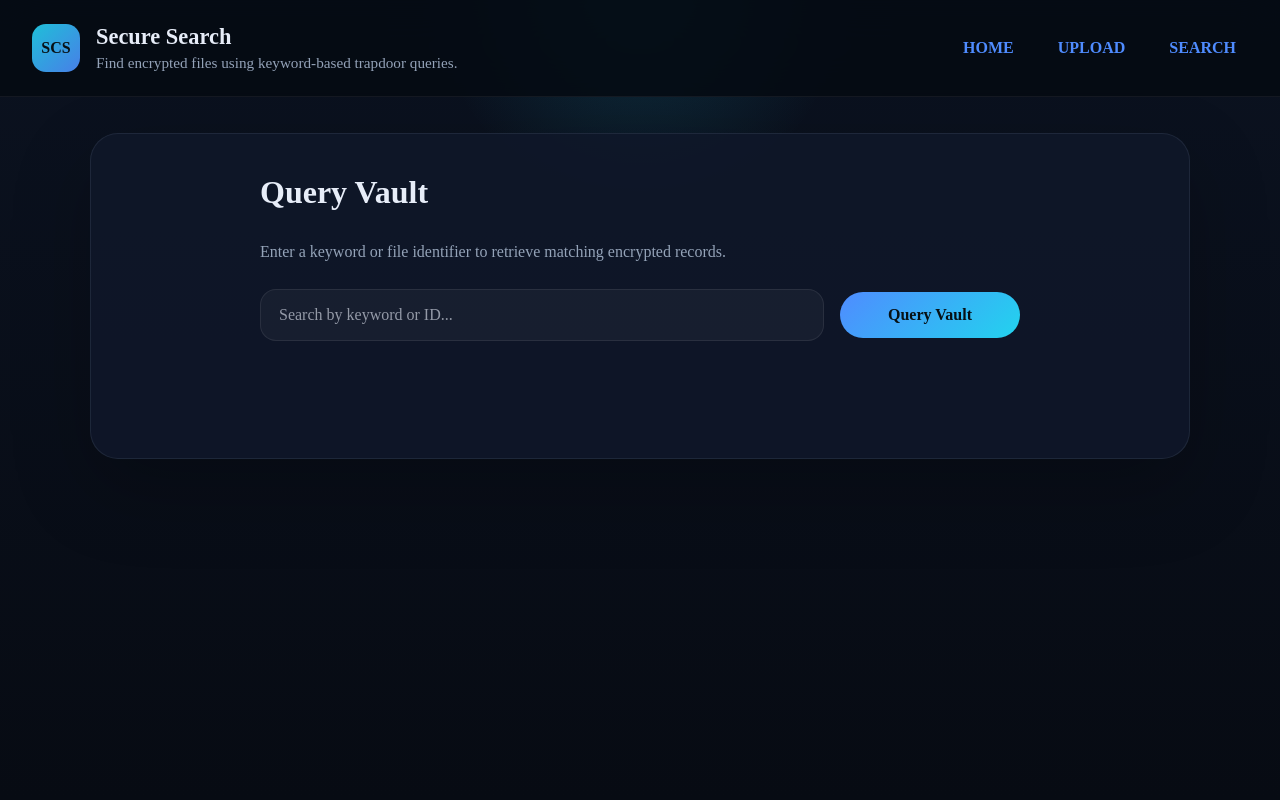
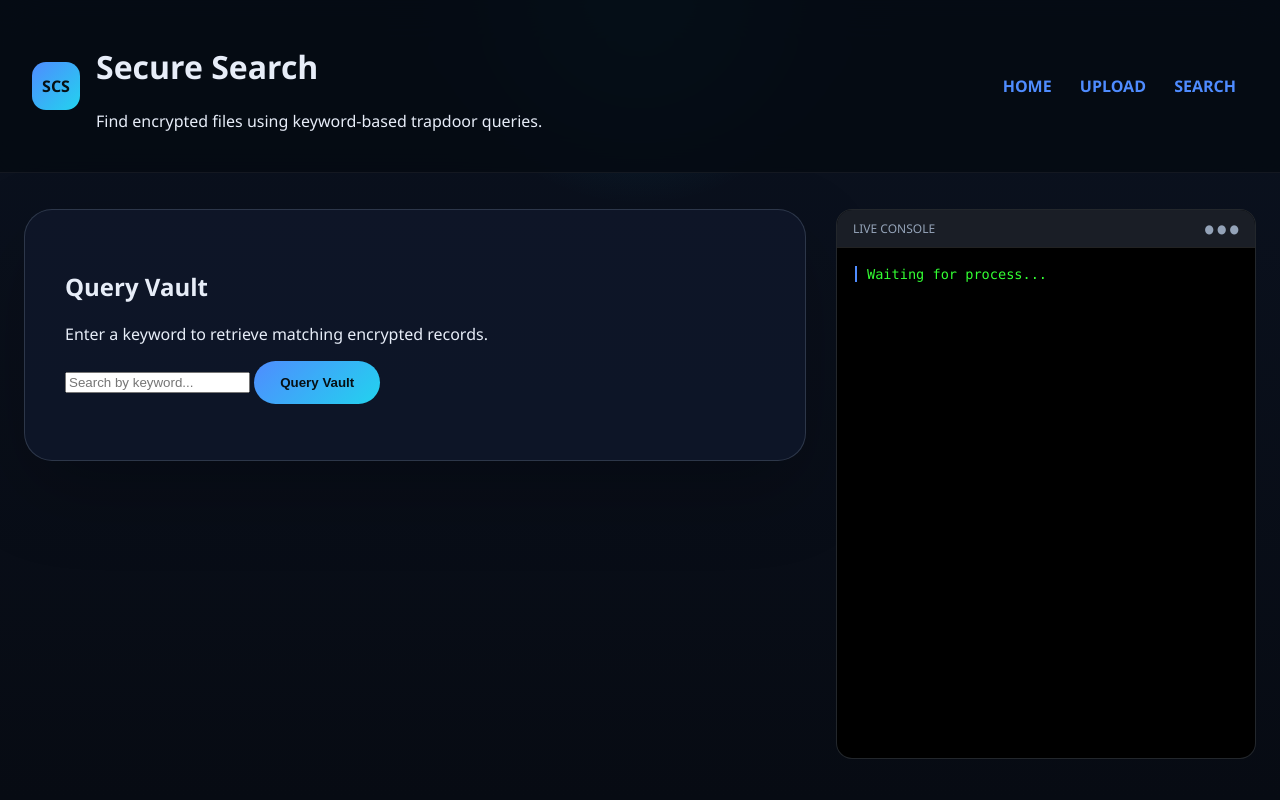
Before and after one commit to Venukumar975/Secure-Cloud-Storage, a Flask app: page /search in a window 1280 px wide. Run offline with Flask 3, Linux system fonts and the light colour scheme; data that the repository does not hold is empty.

Commit message:
Need to work on UI

```diff
--- a/app/app.py
+++ b/app/app.py
@@ -12,6 +12,33 @@ app = Flask(__name__)
 UPLOAD_FOLDER = 'temp_uploads'
 os.makedirs(UPLOAD_FOLDER, exist_ok=True)
 BUCKET_NAME = os.getenv("S3_BUCKET_NAME", "fallback")
+
+
+import queue
+import sys
+
+# Add a global queue to hold log messages
+log_queue = queue.Queue()
+
+# A custom "stream" that puts data into our queue
+class LogStream:
+    def write(self, data):
+        if data.strip():
+            log_queue.put(data)
+    def flush(self):
+        pass
+
+# Redirect standard output so 'print' goes to our queue
+sys.stdout = LogStream()
+
+@app.route('/stream-logs')
+def stream_logs():
+    def generate():
+        while True:
+            # Get log from queue and send as SSE
+            msg = log_queue.get()
+            yield f"data: {msg}\n\n"
+    return app.response_class(generate(), mimetype='text/event-stream')
 
 @app.route('/')
 def index():
@@ -72,4 +99,4 @@ def download_file_route():
     except Exception as e:
         return jsonify({"success": False, "error": str(e)}), 500
 if __name__ == '__main__':
-    app.run(port=5000, debug=True)
+    app.run(port=5030, debug=True)
--- a/app/aws_client.py
+++ b/app/aws_client.py
@@ -15,10 +15,10 @@ def upload_file(local_path, s3_key):
     s3 = get_s3_client()
     try:
         s3.upload_file(local_path, BUCKET_NAME, s3_key)
-        print(f"✅ {local_path} uploaded to S3 as {s3_key}")
+        #print(f"✅ {local_path} uploaded to S3 as {s3_key}")
         return True
     except Exception as e:
-        print(f"❌ Upload failed: {e}")
+        print(f"❌Upload failed: {e}")
         return False
 
 def download_file(s3_key, local_path):
--- a/app/scs_client.py
+++ b/app/scs_client.py
@@ -141,7 +141,7 @@ def run_upload(abs_path):
                 state[kw] = new_pi.hex()
                 success_count += 1
         except Exception as e:
-            print(f" Failed to reach EC2 for keyword '{kw}': {e}")
+            print(f" Failed to reach EC2 for keyword '{kw}':Check Internet Connectivity and Ec2 IP")
 
     # Save finalized local state
     with open(STATE_FILE, "w") as f:
--- a/app/static/style.css
+++ b/app/static/style.css
@@ -1,400 +1,130 @@
 :root {
     --bg-color: #070b13;
     --surface: rgba(15, 23, 42, 0.9);
-    --surface-strong: #111827;
     --accent: #4f8cff;
     --accent-soft: rgba(79, 140, 255, 0.14);
     --text-primary: #e7edf8;
     --text-muted: #94a3b8;
     --border: rgba(148, 163, 184, 0.24);
     --neon-blue: #22d3ee;
+    --terminal-green: #33ff33;
 }
 
-* {
-    box-sizing: border-box;
-}
+* { box-sizing: border-box; }
 
 body {
     margin: 0;
     min-height: 100vh;
-    font-family: 'Segoe UI', Tahoma, Geneva, Verdana, sans-serif;
+    font-family: 'Segoe UI', Tahoma, sans-serif;
     color: var(--text-primary);
     background: radial-gradient(circle at top, rgba(34, 211, 238, 0.16), transparent 20%),
                 linear-gradient(180deg, #0b1220 0%, #070b13 100%);
 }
 
-body, button, input {
-    font: inherit;
-}
-
 .page-header {
-    width: 100%;
-    padding: 24px 32px;
-    display: flex;
-    justify-content: space-between;
-    align-items: center;
-    gap: 20px;
-    background: rgba(5, 11, 19, 0.88);
-    backdrop-filter: blur(20px);
+    width: 100%; padding: 24px 32px;
+    display: flex; justify-content: space-between; align-items: center;
+    background: rgba(5, 11, 19, 0.88); backdrop-filter: blur(20px);
     border-bottom: 1px solid rgba(255, 255, 255, 0.06);
 }
 
-.brand {
-    display: flex;
-    align-items: center;
-    gap: 16px;
-}
-
+.brand { display: flex; align-items: center; gap: 16px; }
 .brand-mark {
-    width: 48px;
-    height: 48px;
-    display: grid;
-    place-items: center;
-    border-radius: 14px;
-    background: linear-gradient(135deg, rgba(34, 211, 238, 0.9), rgba(79, 140, 255, 0.9));
-    font-weight: 700;
-    color: #071014;
-}
-
-.brand h1 {
-    margin: 0;
-    font-size: 1.4rem;
-}
-
-.brand p {
-    margin: 4px 0 0;
-    color: var(--text-muted);
-    font-size: 0.95rem;
-}
-
-.main-nav {
-    display: flex;
-    gap: 20px;
-    flex-wrap: wrap;
+    width: 48px; height: 48px; display: grid; place-items: center;
+    border-radius: 14px; background: linear-gradient(135deg, var(--accent), var(--neon-blue));
+    font-weight: 700; color: #071014;
 }
 
 .main-nav a {
-    color: var(--accent);
-    text-decoration: none;
-    font-weight: 700;
-    padding: 10px 12px;
-    border-radius: 999px;
-    transition: background 0.25s ease;
+    color: var(--accent); text-decoration: none; font-weight: 700;
+    padding: 10px 12px; border-radius: 999px; transition: 0.25s;
 }
-
-.main-nav a:hover {
-    background: rgba(79, 140, 255, 0.14);
-}
+.main-nav a:hover { background: var(--accent-soft); }
 
 .page-content {
-    width: min(1100px, calc(100% - 48px));
+    width: min(1300px, calc(100% - 48px));
     margin: 36px auto 64px;
 }
 
-.hero-card,
-.upload-panel,
-.search-panel {
-    background: rgba(15, 23, 42, 0.88);
-    border: 1px solid rgba(148, 163, 184, 0.12);
-    border-radius: 28px;
-    box-shadow: 0 30px 80px rgba(0, 0, 0, 0.22);
-    padding: 40px;
+/* PANELS - HORIZONTAL GRID */
+.upload-panel, .search-panel {
+    display: grid;
+    grid-template-columns: 1fr 420px;
+    gap: 30px;
+    align-items: stretch;
 }
 
-.hero-card {
-    display: grid;
-    grid-template-columns: 1.4fr 1fr;
-    gap: 32px;
-    align-items: center;
+/* LEFT SIDE CONTAINERS */
+.complete-upload-div, .complete-search-div {
+    display: flex; flex-direction: column; gap: 24px; min-width: 0;
 }
 
-.hero-copy {
-    max-width: 540px;
+/* CARDS */
+.hero-card, .upload-card, .search-card {
+    background: var(--surface);
+    border: 1px solid var(--border);
+    border-radius: 28px; padding: 40px;
+    box-shadow: 0 30px 80px rgba(0, 0, 0, 0.22);
 }
 
-.hero-copy .eyebrow {
-    display: inline-block;
-    margin-bottom: 18px;
-    color: var(--neon-blue);
-    font-weight: 700;
-    letter-spacing: 0.08em;
-    text-transform: uppercase;
-    font-size: 0.8rem;
+.hero-card { display: grid; grid-template-columns: 1.4fr 1fr; gap: 32px; align-items: center; }
+
+/* SEARCH RESULTS - SCROLLABLE */
+.results-grid {
+    display: grid; gap: 16px;
+    max-height: 400px; overflow-y: auto;
+    padding-right: 10px; scrollbar-width: thin;
 }
 
-.hero-copy h2 {
-    margin: 0 0 18px;
-    font-size: clamp(2rem, 3vw, 3rem);
-    line-height: 1.05;
+.file-card {
+    display: flex; justify-content: space-between; align-items: center;
+    padding: 20px 24px; border-radius: 22px;
+    background: rgba(15, 23, 42, 0.95); border: 1px solid var(--border);
 }
 
-.hero-copy p {
-    margin: 0 0 28px;
-    color: var(--text-muted);
-    line-height: 1.75;
+/* TERMINAL - RIGHT SIDE STICKY */
+.terminal-window {
+    background: #000; border: 1px solid var(--border);
+    border-radius: 16px; height: 550px; display: flex; flex-direction: column;
+    overflow: hidden; position: sticky; top: 20px;
 }
 
-.hero-actions {
-    display: flex;
-    flex-wrap: wrap;
-    gap: 16px;
+.terminal-header {
+    background: #1a1e26; padding: 10px 16px; font-size: 0.75rem;
+    color: var(--text-muted); border-bottom: 1px solid #222;
+    display: flex; justify-content: space-between;
 }
 
-.hero-actions button,
-.primary-btn,
-.secondary {
-    border: none;
-    border-radius: 999px;
-    padding: 14px 26px;
-    font-weight: 700;
-    cursor: pointer;
-    transition: transform 0.2s ease, background 0.2s ease;
+.terminal-body {
+    padding: 18px; font-family: 'Consolas', monospace; font-size: 0.85rem;
+    color: var(--terminal-green); overflow-y: auto; flex-grow: 1;
 }
 
-.hero-actions button,
+.log-entry { margin-bottom: 6px; border-left: 2px solid var(--accent); padding-left: 10px; }
+
+/* UTILS */
 .primary-btn {
     background: linear-gradient(135deg, var(--accent), var(--neon-blue));
-    color: #071014;
+    color: #071014; border: none; border-radius: 999px;
+    padding: 14px 26px; font-weight: 700; cursor: pointer;
 }
 
-.secondary {
-    background: rgba(79, 140, 255, 0.14);
-    color: var(--text-primary);
+.progress-circle {
+    width: 150px; height: 150px; border-radius: 50%;
+    margin: 20px auto; display: grid; place-items: center;
+    background: conic-gradient(var(--neon-blue) 0%, #222 0%);
 }
-
-.hero-actions button:hover,
-.primary-btn:hover,
-.secondary:hover {
-    transform: translateY(-2px);
-}
-
-.hero-graphic {
-    display: grid;
-    place-items: center;
-}
-
-.glass-panel {
-    width: 100%;
-    min-height: 280px;
-    border-radius: 28px;
-    padding: 28px;
-    background: rgba(255, 255, 255, 0.06);
-    border: 1px solid rgba(255, 255, 255, 0.08);
-    display: flex;
-    flex-direction: column;
-    justify-content: space-between;
-}
-
-.glass-panel p {
-    margin: 0;
-    color: var(--text-muted);
-    letter-spacing: 0.03em;
+.progress-circle::before {
+    content: attr(data-progress) '%'; width: 120px; height: 120px;
+    background: var(--bg-color); border-radius: 50%; display: grid; place-items: center;
 }
 
 .status-pill {
-    display: inline-flex;
-    align-items: center;
-    justify-content: center;
-    padding: 0.8rem 1.2rem;
-    border-radius: 999px;
-    background: rgba(34, 211, 238, 0.15);
-    color: var(--neon-blue);
-    font-weight: 700;
+    padding: 0.8rem 1.2rem; border-radius: 999px;
+    background: rgba(34, 211, 238, 0.15); color: var(--neon-blue); font-weight: 700;
 }
 
-.feature-grid {
-    display: grid;
-    grid-template-columns: repeat(auto-fit, minmax(220px, 1fr));
-    gap: 24px;
-    margin-top: 40px;
+@media (max-width: 1000px) {
+    .upload-panel, .search-panel { grid-template-columns: 1fr; }
+    .terminal-window { position: static; height: 300px; }
 }
-
-.feature-grid article {
-    padding: 26px;
-    border-radius: 22px;
-    background: rgba(15, 23, 42, 0.9);
-    border: 1px solid rgba(148, 163, 184, 0.08);
-}
-
-.feature-grid h3 {
-    margin-top: 0;
-    color: var(--accent);
-}
-
-.feature-grid p {
-    color: var(--text-muted);
-    line-height: 1.75;
-}
-
-.upload-card,
-.search-card {
-    max-width: 760px;
-    margin: 0 auto;
-}
-
-.upload-card h2,
-.search-card h2 {
-    margin-top: 0;
-    font-size: 2rem;
-}
-
-.upload-card p,
-.search-card p {
-    color: var(--text-muted);
-    line-height: 1.7;
-}
-
-.file-picker {
-    display: inline-flex;
-    align-items: center;
-    justify-content: space-between;
-    width: 100%;
-    max-width: 520px;
-    background: rgba(255, 255, 255, 0.04);
-    border: 1px solid rgba(148, 163, 184, 0.18);
-    border-radius: 16px;
-    padding: 16px 20px;
-    color: var(--text-primary);
-    cursor: pointer;
-    margin: 26px 0 18px;
-}
-
-.file-picker input {
-    display: none;
-}
-
-.file-picker span {
-    font-weight: 700;
-}
-
-.search-bar {
-    display: grid;
-    grid-template-columns: 1fr auto;
-    gap: 16px;
-    align-items: center;
-    margin-top: 24px;
-}
-
-input[type="text"] {
-    width: 100%;
-    min-height: 52px;
-    padding: 16px 18px;
-    border-radius: 16px;
-    border: 1px solid rgba(255, 255, 255, 0.08);
-    background: rgba(255, 255, 255, 0.04);
-    color: var(--text-primary);
-}
-
-input[type="text"]::placeholder {
-    color: rgba(231, 237, 248, 0.6);
-}
-
-.primary-btn {
-    min-width: 180px;
-}
-
-.status-text {
-    margin-top: 18px;
-    color: var(--neon-blue);
-    font-size: 0.95rem;
-    min-height: 1.5em;
-}
-
-.progress-container {
-    display: grid;
-    place-items: center;
-    margin: 32px auto 10px;
-}
-
-.progress-circle {
-    width: 170px;
-    height: 170px;
-    border-radius: 50%;
-    background: conic-gradient(var(--neon-blue) 0%, rgba(255, 255, 255, 0.1) 0%);
-    display: grid;
-    place-items: center;
-    position: relative;
-}
-
-.progress-circle::before {
-    content: attr(data-progress) '%';
-    width: 136px;
-    height: 136px;
-    border-radius: 50%;
-    display: grid;
-    place-items: center;
-    background: rgba(7, 11, 19, 0.96);
-    color: var(--text-primary);
-    font-size: 1.5rem;
-    font-weight: 700;
-}
-
-.results-grid {
-    display: grid;
-    gap: 20px;
-    margin-top: 36px;
-}
-
-.file-card {
-    display: flex;
-    flex-direction: column;
-    justify-content: space-between;
-    min-height: 170px;
-    gap: 18px;
-    padding: 24px;
-    border-radius: 22px;
-    background: rgba(15, 23, 42, 0.95);
-    border: 1px solid rgba(148, 163, 184, 0.12);
-}
-
-.file-card h3 {
-    margin: 0;
-    color: var(--accent);
-    font-size: 1.1rem;
-}
-
-.file-card p {
-    margin: 0;
-    color: var(--text-muted);
-    word-break: break-word;
-    line-height: 1.6;
-}
-
-.file-card button {
-    width: fit-content;
-    align-self: flex-start;
-}
-
-.empty-state {
-    color: var(--text-muted);
-    text-align: center;
-    margin-top: 24px;
-    font-size: 1rem;
-}
-
-@media (max-width: 900px) {
-    .hero-card {
-        grid-template-columns: 1fr;
-    }
-}
-
-@media (max-width: 640px) {
-    .page-header {
-        flex-direction: column;
-        align-items: stretch;
-    }
-
-    .main-nav {
-        justify-content: center;
-    }
-
-    .search-bar,
-    .hero-actions {
-        grid-template-columns: 1fr;
-    }
-
-    .hero-actions button,
-    .primary-btn {
-        width: 100%;
-    }
-}
--- a/app/templates/search.html
+++ b/app/templates/search.html
@@ -23,19 +23,28 @@
 
     <main class="page-content">
         <section class="search-panel">
-            <div class="search-card">
-                <h2>Query Vault</h2>
-                <p>Enter a keyword or file identifier to retrieve matching encrypted records.</p>
-
-                <div class="search-bar">
-                    <input type="text" id="keyword" placeholder="Search by keyword or ID...">
-                    <button class="primary-btn" onclick="performSearch()">Query Vault</button>
+            <div class="complete-search-div">
+                <div class="search-card">
+                    <h2>Query Vault</h2>
+                    <p>Enter a keyword to retrieve matching encrypted records.</p>
+                    <div class="search-bar">
+                        <input type="text" id="keyword" placeholder="Search by keyword...">
+                        <button class="primary-btn" onclick="performSearch()">Query Vault</button>
+                    </div>
+                    <p id="status-msg" class="status-text"></p>
                 </div>
-
-                <p id="status-msg" class="status-text"></p>
+                <div id="results" class="results-grid"></div>
             </div>
 
-            <div id="results" class="results-grid"></div>
+            <div class="terminal-window">
+                <div class="terminal-header">
+                    <span>LIVE CONSOLE</span>
+                    <span>● ● ●</span>
+                </div>
+                <div id="terminalBody" class="terminal-body">
+                    <div class="log-entry">Waiting for process...</div>
+                </div>
+            </div>
         </section>
     </main>
 
@@ -49,11 +58,7 @@
             const resDiv = document.getElementById('results');
             const statusMsg = document.getElementById('status-msg');
 
-            if (!activeSearchTerm) {
-                statusMsg.innerText = 'Please enter a search term.';
-                return;
-            }
-
+            if (!activeSearchTerm) return;
             statusMsg.innerText = 'Searching encrypted vault...';
             resDiv.innerHTML = '';
 
@@ -67,8 +72,7 @@
                 currentResults = data.results || [];
 
                 if (currentResults.length === 0) {
-                    statusMsg.innerText = 'No matches found for this query.';
-                    resDiv.innerHTML = '<p class="empty-state">No encrypted records match this criteria.</p>';
+                    statusMsg.innerText = 'No matches found.';
                     return;
                 }
 
@@ -77,47 +81,41 @@
                     <div class="file-card">
                         <div>
                             <h3>${file.original}</h3>
-                            <p>Encrypted key: ${file.s3_key.substring(0, 24)}...</p>
+                            <p>S3 ID: ${file.s3_key.substring(0, 15)}...</p>
                         </div>
-                        <button onclick="downloadFile(${index})">Retrieve</button>
+                        <button class="primary-btn" onclick="downloadFile(${index})" style="padding: 8px 16px; min-width: auto;">Retrieve</button>
                     </div>
                 `).join('');
-            } catch (error) {
-                statusMsg.innerText = 'Search failed. Check backend availability.';
-            }
+            } catch (error) { statusMsg.innerText = 'Search failed.'; }
         }
+
+        const terminalBody = document.getElementById('terminalBody');
+        const eventSource = new EventSource('/stream-logs');
+        eventSource.onmessage = function(event) {
+            const newLog = document.createElement('div');
+            newLog.className = 'log-entry';
+            newLog.innerText = `> ${event.data}`;
+            terminalBody.appendChild(newLog);
+            terminalBody.scrollTop = terminalBody.scrollHeight;
+        };
 
         async function downloadFile(index) {
             const selected = currentResults[index];
-            const statusMsg = document.getElementById('status-msg');
-            statusMsg.innerText = `Requesting file: ${selected.original}...`;
-
             try {
                 const response = await fetch('/download', {
                     method: 'POST',
                     headers: {'Content-Type': 'application/json'},
                     body: JSON.stringify({selected, keyword: activeSearchTerm})
                 });
-
-                if (!response.ok) throw new Error('Download failed');
                 const blob = await response.blob();
                 const url = window.URL.createObjectURL(blob);
                 const a = document.createElement('a');
-                a.href = url;
-                a.download = selected.original;
-                document.body.appendChild(a);
-                a.click();
-                a.remove();
-                window.URL.revokeObjectURL(url);
-                statusMsg.innerText = `Downloaded: ${selected.original}`;
-            } catch (err) {
-                statusMsg.innerText = 'Unable to retrieve file. Please retry.';
-            }
+                a.href = url; a.download = selected.original;
+                document.body.appendChild(a); a.click(); a.remove();
+            } catch (err) { alert('Download failed'); }
         }
 
-        document.getElementById('keyword').addEventListener('keypress', function (e) {
-            if (e.key === 'Enter') performSearch();
-        });
+        document.getElementById('keyword').addEventListener('keypress', (e) => { if (e.key === 'Enter') performSearch(); });
     </script>
 </body>
 </html>
```
Also changed, not shown: app/templates/upload.html (+22 -5 lines), 1 other file.
